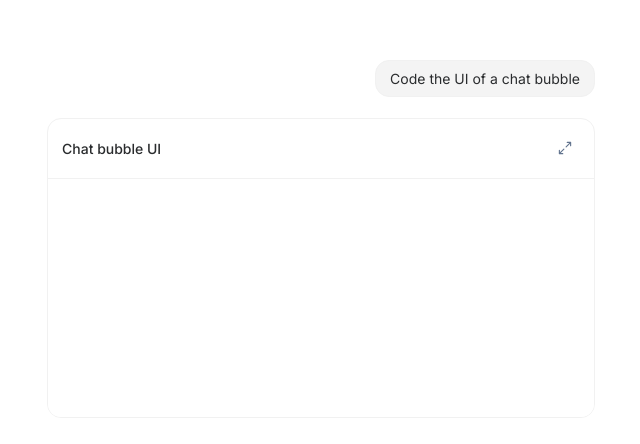
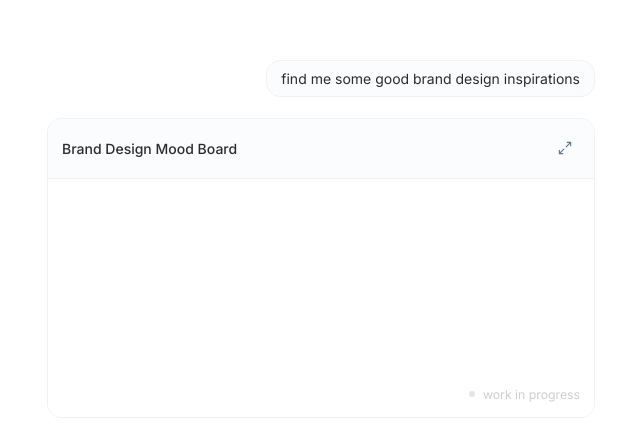
Before and after one commit to deeepsig/deeepsUI, a React (Vite) app: page / in a window 1280 px wide. Shown: the part 140-584 px from the top of the page, without its empty margins (319-959 px from the left). Built offline with nearby package versions, Linux system fonts and the light colour scheme.

Commit message:
added wip component

```diff
--- a/src/components/canvas/CanvasPreview.tsx
+++ b/src/components/canvas/CanvasPreview.tsx
@@ -6,19 +6,33 @@ interface CanvasProps {
 }
 
 export default function CanvasPreview({
-  title = 'Chat bubble UI',
+  title = 'Brand Design Mood Board',
 }: CanvasProps) {
   return (
-    <div className="w-full h-[300px] bg-[#fff] border border-[#f1f1f1] rounded-2xl overflow-hidden">
+    <div className="w-full h-[300px] bg-[#fff] border border-[#f1f1f1] rounded-2xl overflow-hidden flex flex-col">
       {/* Header with title and expand icon */}
-      <div className="flex justify-between items-center p-4 border-b border-[#f1f1f1]">
+      <div className="flex justify-between items-center p-4 border-b bg-[#FaFcFe] border-[#f1f1f1]">
         <h3 className="font-inter text-[#2a2c2e] font-medium">{title}</h3>
         <ExpandButton onClick={() => console.log('Expand clicked')} />
       </div>
 
       {/* Main content area - expandable empty space */}
-      <div className="h-full p-4 bg-[#fff]">
+      <div className="flex-1 p-4 bg-[#fff] relative font-inter">
         {/* This area can be expanded with content */}
+
+        {/* Work in progress indicator with animated circle */}
+        <div className="absolute bottom-4 right-4 flex items-center gap-2 text-[#cdcecf] text-sm font-normal">
+          <svg width="8" height="8" viewBox="0 0 8 8" className="animate-pulse">
+            <circle
+              cx="4"
+              cy="4"
+              r="3"
+              fill="#cdcecf"
+              className="animate-pulse"
+            />
+          </svg>
+          work in progress
+        </div>
       </div>
     </div>
   );
--- a/src/components/chatBubble/SecondaryBubble.tsx
+++ b/src/components/chatBubble/SecondaryBubble.tsx
@@ -4,12 +4,12 @@ interface SecondaryBubbleProps {
 }
 
 export default function SecondaryBubble({
-  text = 'Code the UI of a chat bubble',
+  text = 'find me some good brand design inspirations',
   isEditing = false,
 }: SecondaryBubbleProps) {
   return (
     <div
-      className={`inline-block py-2 px-4 rounded-2xl ${!isEditing ? 'bg-[#F4F4F4] border border-[#f1f1f1]' : ''}`}
+      className={`inline-block py-2 px-4 rounded-2xl ${!isEditing ? 'bg-[#FaFcFe] border border-[#f1f1f1]' : ''}`}
     >
       <p className="font-inter text-[#2a2c2e]">{text}</p>
     </div>
```
